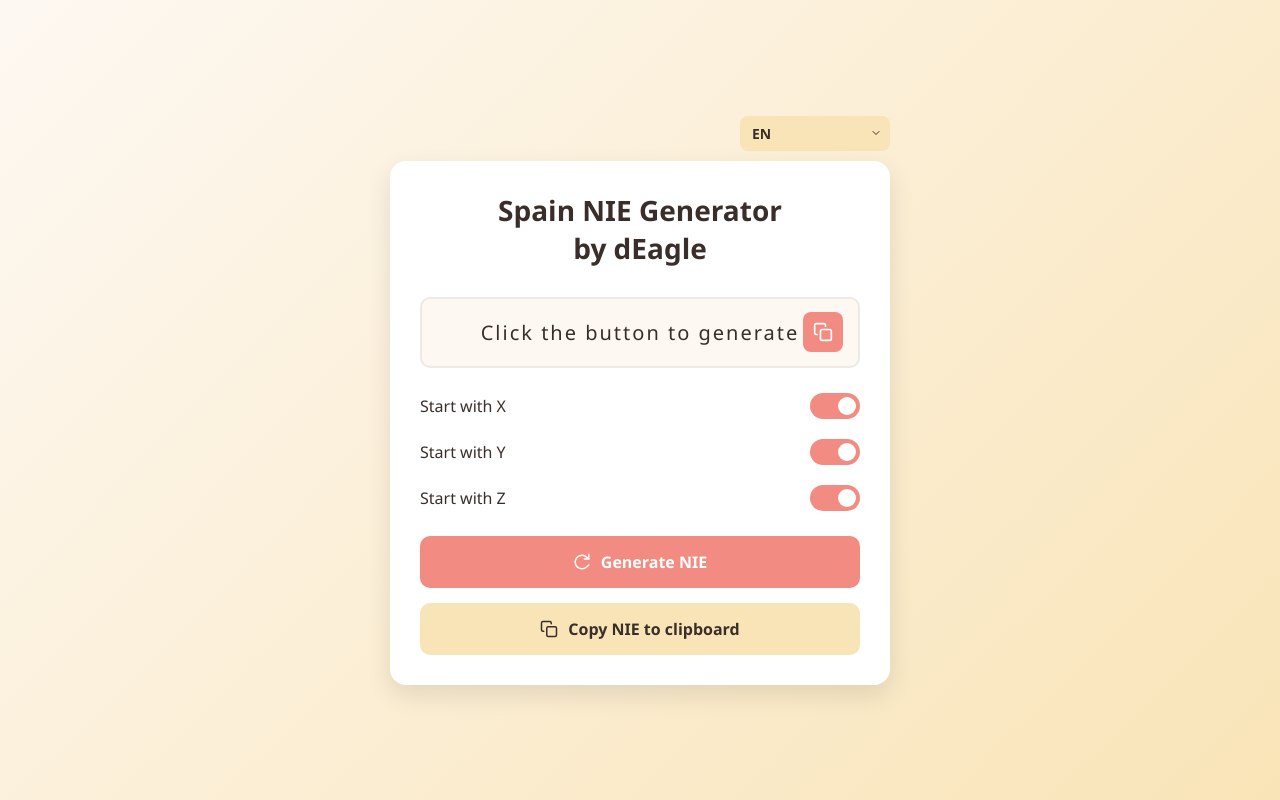
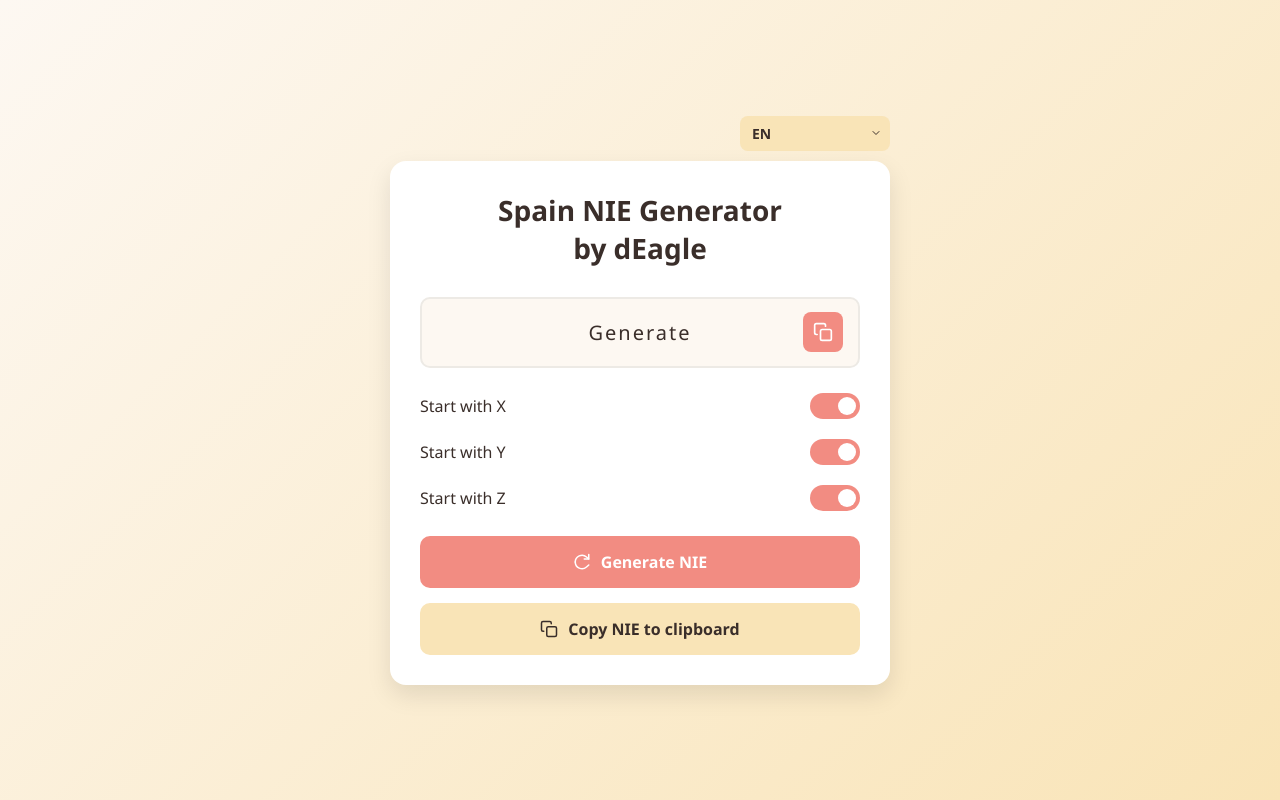
Before and after one commit to dEagleProg/dEagleNIEGenerator, a plain HTML site: page index.html in a window 1280 px wide. Drawn offline with Linux system fonts and the light colour scheme.

Commit message:
edit lang

```diff
--- a/index.html
+++ b/index.html
@@ -392,7 +392,7 @@
         const translations = {
             en: {
                 title: "Spain NIE Generator<br>by dEagle",
-                initialText: "Click the button to generate",
+                initialText: "Generate",
                 copyTitle: "Copy NIE",
                 startX: "Start with X",
                 startY: "Start with Y",
@@ -402,7 +402,7 @@
                 toast: "NIE copied!"
             },
             es: {
-                title: "Generador de NIE España<br>por dEagle",
+                title: "Generar<br>por dEagle",
                 initialText: "Haz clic en el botón para generar",
                 copyTitle: "Copiar NIE",
                 startX: "Empezar con X",
@@ -414,7 +414,7 @@
             },
             ru: {
                 title: "Генератор NIE Испании<br>от dEagle",
-                initialText: "Нажмите кнопку для генерации",
+                initialText: "Сгенерировать",
                 copyTitle: "Копировать NIE",
                 startX: "Начинать с X",
                 startY: "Начинать с Y",
@@ -425,7 +425,7 @@
             },
             ua: {
                 title: "Генератор NIE Іспанії<br>від dEagle",
-                initialText: "Натисніть кнопку для генерації",
+                initialText: "Згенерувати",
                 copyTitle: "Копіювати NIE",
                 startX: "Починати з X",
                 startY: "Починати з Y",
```
